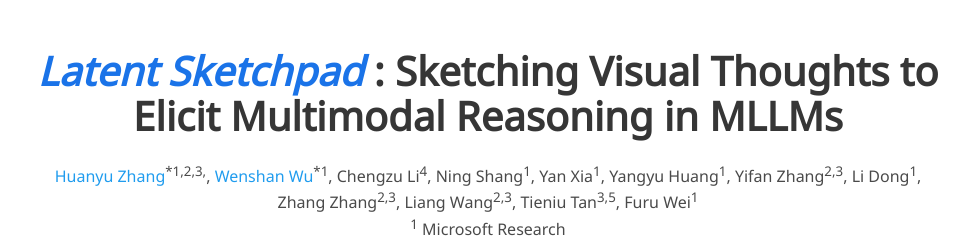
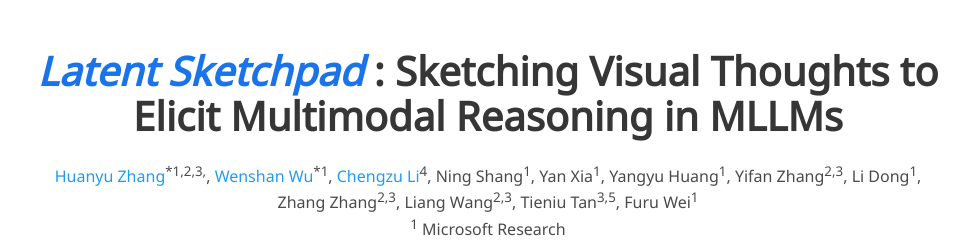
Before and after one commit to Latent-Sketchpad/Latent-Sketchpad.github.io, a plain HTML site: page index.html in a window 1280 px wide. Shown: the top 243 px of the page, without its empty margins (152-1121 px from the left). Drawn offline with nearby package versions, Linux system fonts and the light colour scheme; some icons are missing; a web font is replaced by a local one.

Commit message:
update author link

```diff
--- a/index.html
+++ b/index.html
@@ -60,7 +60,7 @@
                 <span class="author-block">
                   <a href="https://scholar.google.com/citations?user=AwANOsQAAAAJ&hl=zh-CN" target="_blank">Wenshan Wu</a><sup>*1</sup>,</span>
                   <span class="author-block">
-                    Chengzu Li<sup>4</sup></sup>,</span>
+                    <a href="https://chengzu-li.github.io/" target="_blank">Chengzu Li</a><sup>4</sup></sup>,</span>
                   </span>
                   <span class="author-block">
                     Ning Shang<sup>1</sup></sup>,</span>
```
